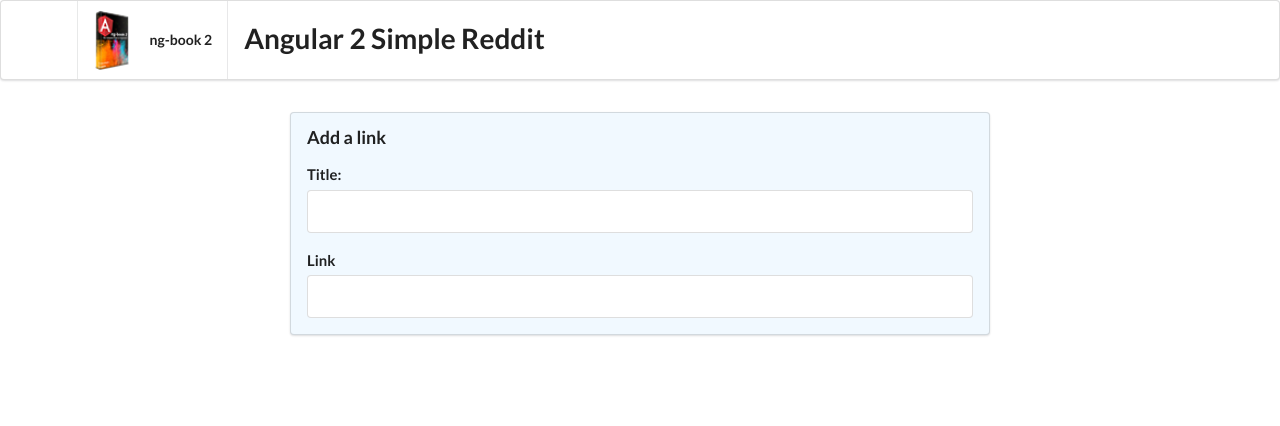
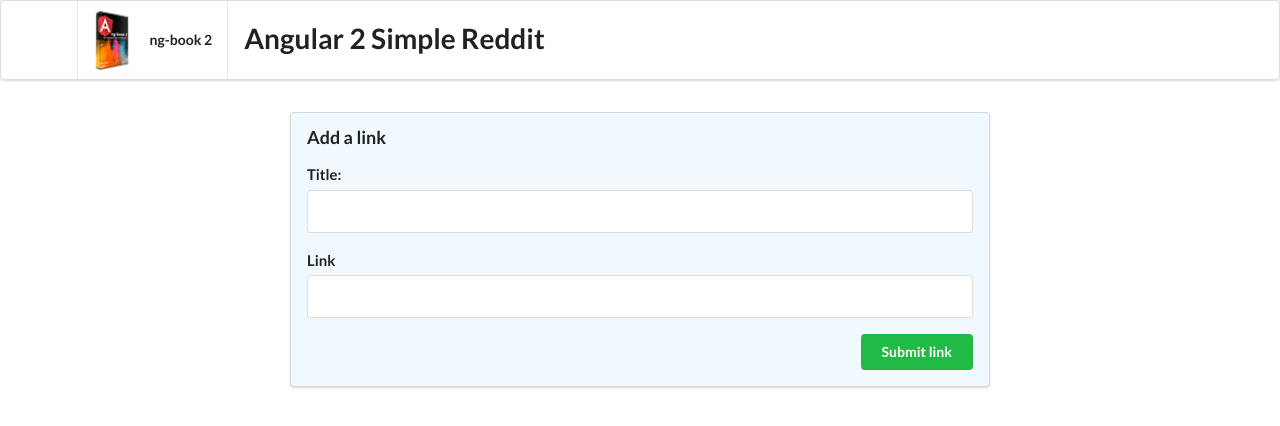
Before and after one commit to Kurtz1993/ng2-reddit-clone, an Angular app: page / in a window 1280 px wide. Shown: the top 426 px of the page. Built offline with nearby package versions, Linux system fonts and the light colour scheme.

Commit message:
Add submit button

```diff
--- a/src/app/app.component.html
+++ b/src/app/app.component.html
@@ -9,4 +9,9 @@
     <label for="link">Link</label>
     <input type="text" name="link">
   </div>
+
+  <button class="ui positive right floated button"
+    (click)="addArticle()">
+    Submit link
+  </button>
 </form>
```
